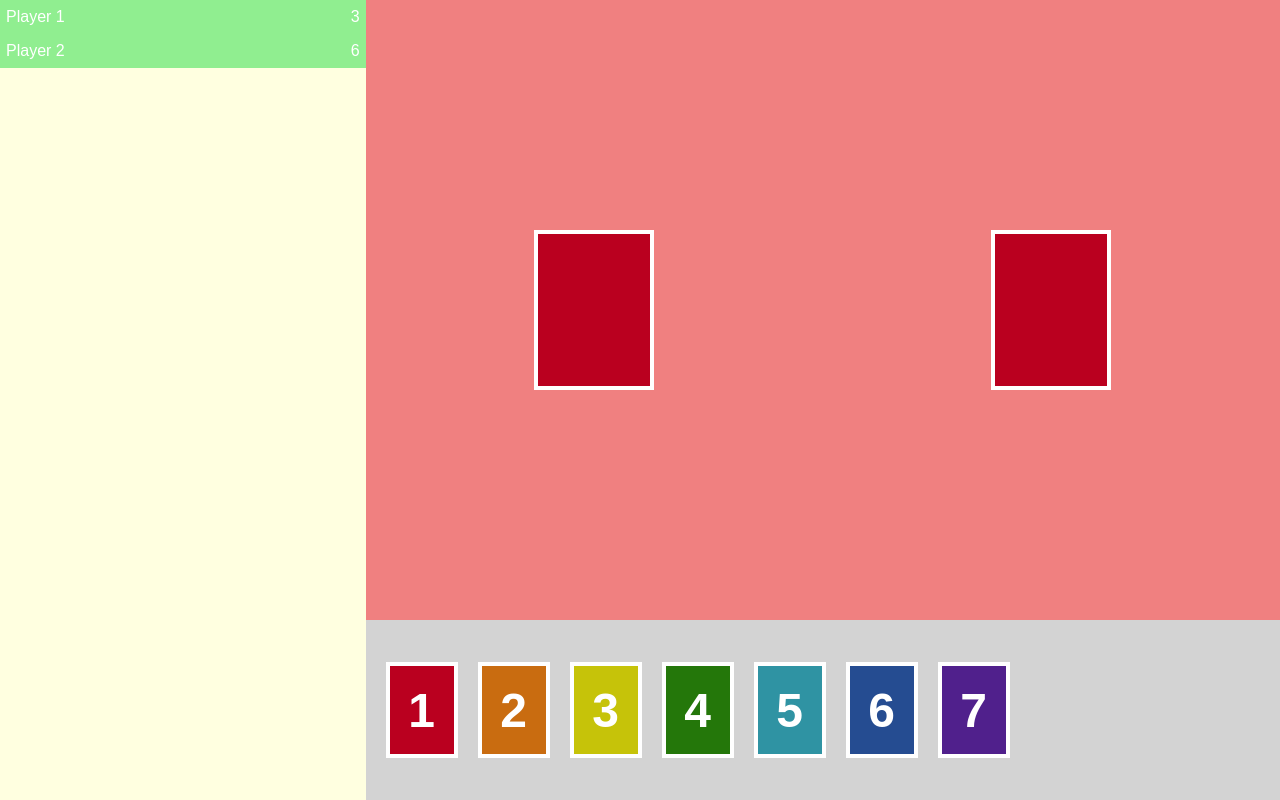
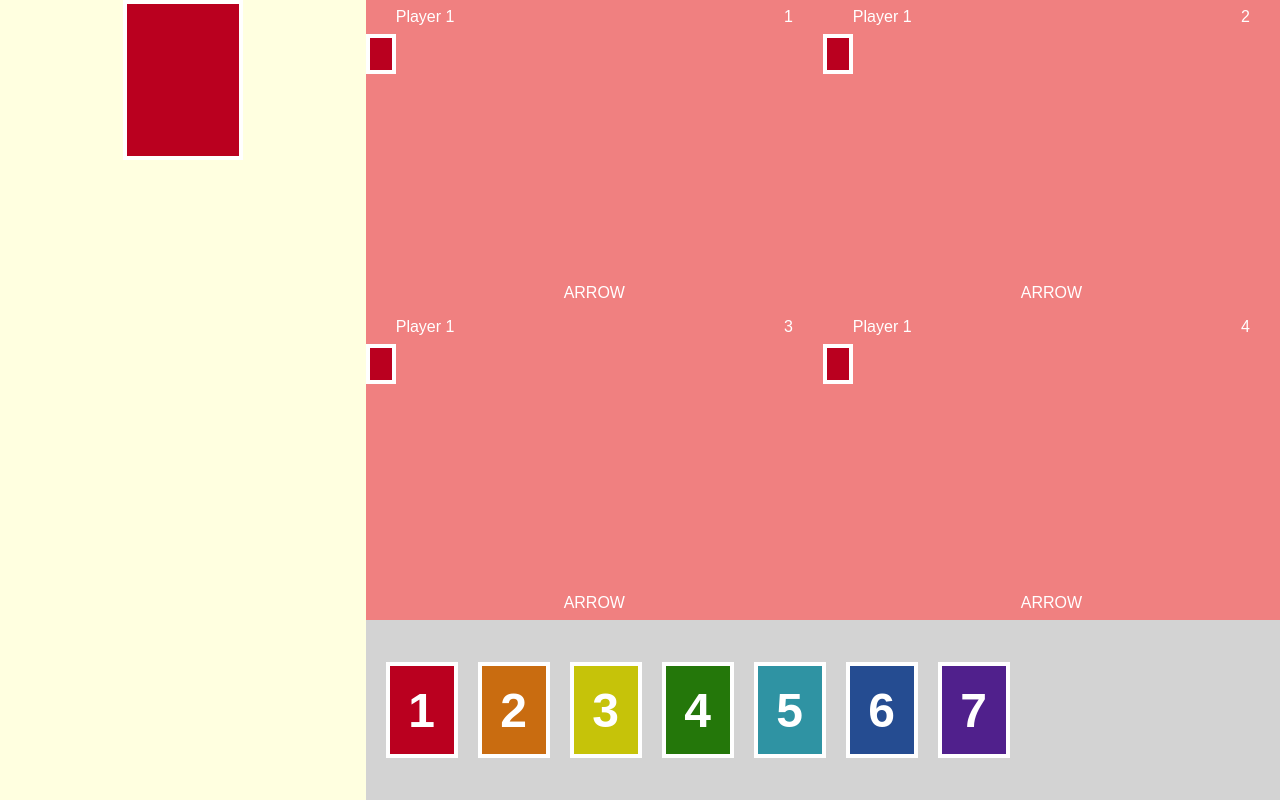
Before and after one commit to JonathanShifman/red7-code, an Angular app in the folder client/: page / in a window 1280 px wide. Built offline with nearby package versions, Linux system fonts and the light colour scheme.

Commit message:
Made 4 palettes

```diff
--- a/client/src/app/components/game/game.component.css
+++ b/client/src/app/components/game/game.component.css
@@ -21,7 +21,8 @@
 }
 #table-wrapper {
   flex: 1;
-  display: flex;
+  display: grid;
+  grid-template-columns: repeat(2, 1fr);
 }
 #canvas-wrapper {
   flex: 1;
@@ -30,12 +31,32 @@
   justify-content: space-between;
   align-items: center;
 }
-#palette-wrapper {
+.palette-wrapper {
   flex: 1;
   display: flex;
   flex-direction: column;
   justify-content: space-between;
-  align-items: center;
+  /*align-items: center;*/
+}
+.palette-top-wrapper {
+  display: flex;
+  justify-content: space-between;
+  width: 100%;
+  padding: 8px 30px;
+  box-sizing: border-box;
+}
+.palette-middle-wrapper {
+  flex: 1;
+}
+.palette-bottom-wrapper {
+  display: flex;
+  justify-content: center;
+  width: 100%;
+  padding: 8px 0;
+}
+.palette-card-wrapper {
+  width: 30px;
+  height: 40px;
 }
 #hand-wrapper {
   height: 180px;
--- a/client/src/app/components/game/game.component.html
+++ b/client/src/app/components/game/game.component.html
@@ -1,8 +1,13 @@
 <div id="game-wrapper">
   <div id="sidebar-wrapper">
-    <div id="opponents-wrapper">
-      <app-opponent name="Player 1" [numOfCards]="3"></app-opponent>
-      <app-opponent name="Player 2" [numOfCards]="6"></app-opponent>
+    <div id="canvas-wrapper">
+      <div id="canvas-top-wrapper"></div>
+      <div id="canvas-middle-wrapper">
+        <div style="width: 120px; height: 160px;">
+          <app-card [card]="card"></app-card>
+        </div>
+      </div>
+      <div id="canvas-bottom-wrapper"></div>
     </div>
     <div id="log-wrapper">
 
@@ -10,23 +15,19 @@
   </div>
   <div id="action-wrapper">
     <div id="table-wrapper">
-      <div id="canvas-wrapper">
-        <div id="canvas-top-wrapper"></div>
-        <div id="canvas-middle-wrapper">
-          <div style="width: 120px; height: 160px;">
+      <div *ngFor="let player of players" class="palette-wrapper">
+        <div class="palette-top-wrapper">
+          <div>Player 1</div>
+          <div>{{ player }}</div>
+        </div>
+        <div class="palette-middle-wrapper">
+          <div class="palette-card-wrapper">
             <app-card [card]="card"></app-card>
           </div>
         </div>
-        <div id="canvas-bottom-wrapper"></div>
-      </div>
-      <div id="palette-wrapper">
-        <div id="palette-top-wrapper"></div>
-        <div id="palette-middle-wrapper">
-          <div style="width: 120px; height: 160px;">
-            <app-card [card]="card"></app-card>
-          </div>
+        <div class="palette-bottom-wrapper">
+          ARROW
         </div>
-        <div id="palette-bottom-wrapper"></div>
       </div>
     </div>
     <div id="hand-wrapper">
--- a/client/src/app/components/game/game.component.ts
+++ b/client/src/app/components/game/game.component.ts
@@ -10,6 +10,8 @@ export class GameComponent implements OnInit {
   card = new Card(0, 1);
 
   handCards: Card[] = [];
+
+  players = [1, 2, 3, 4];
 
   constructor() { }
 
```
